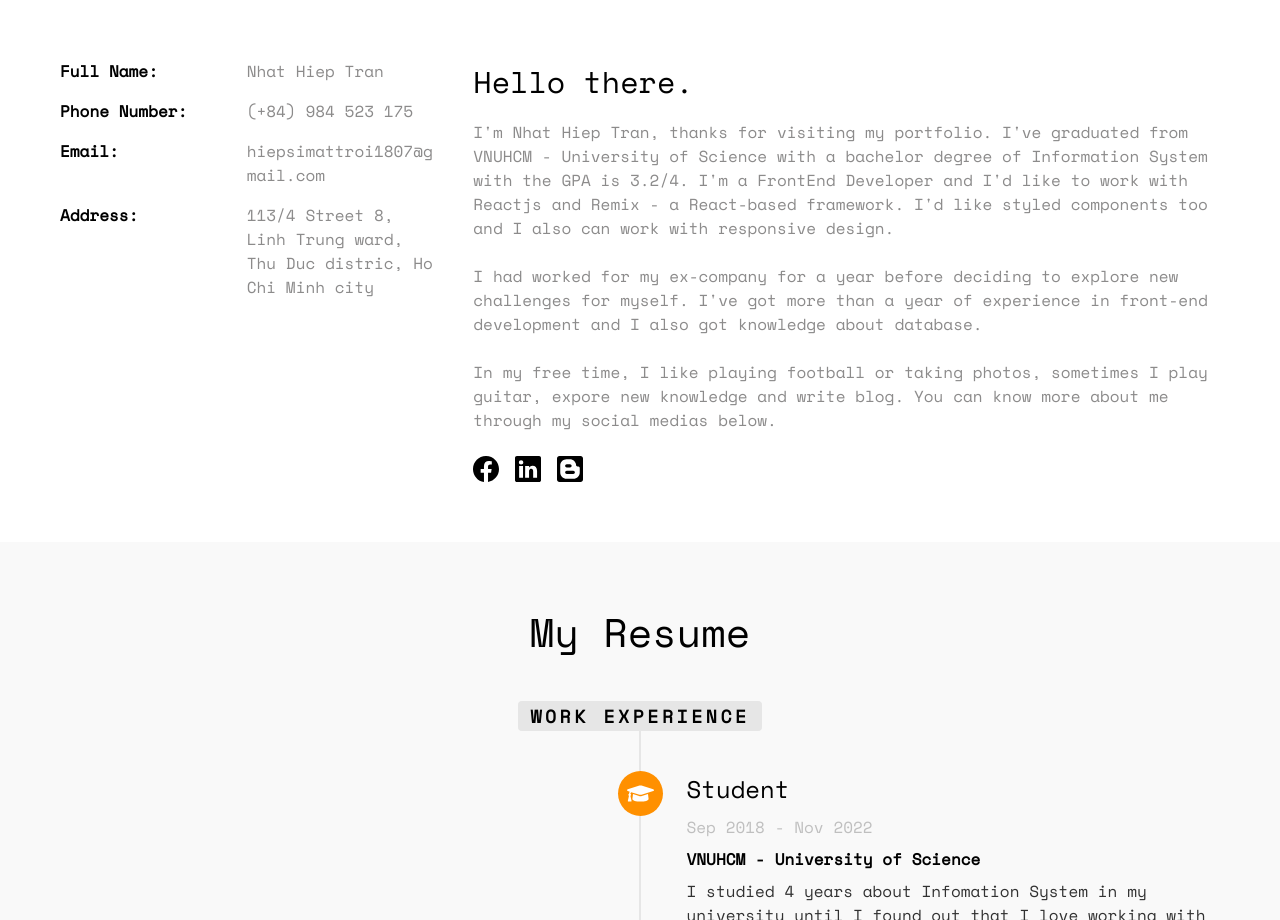
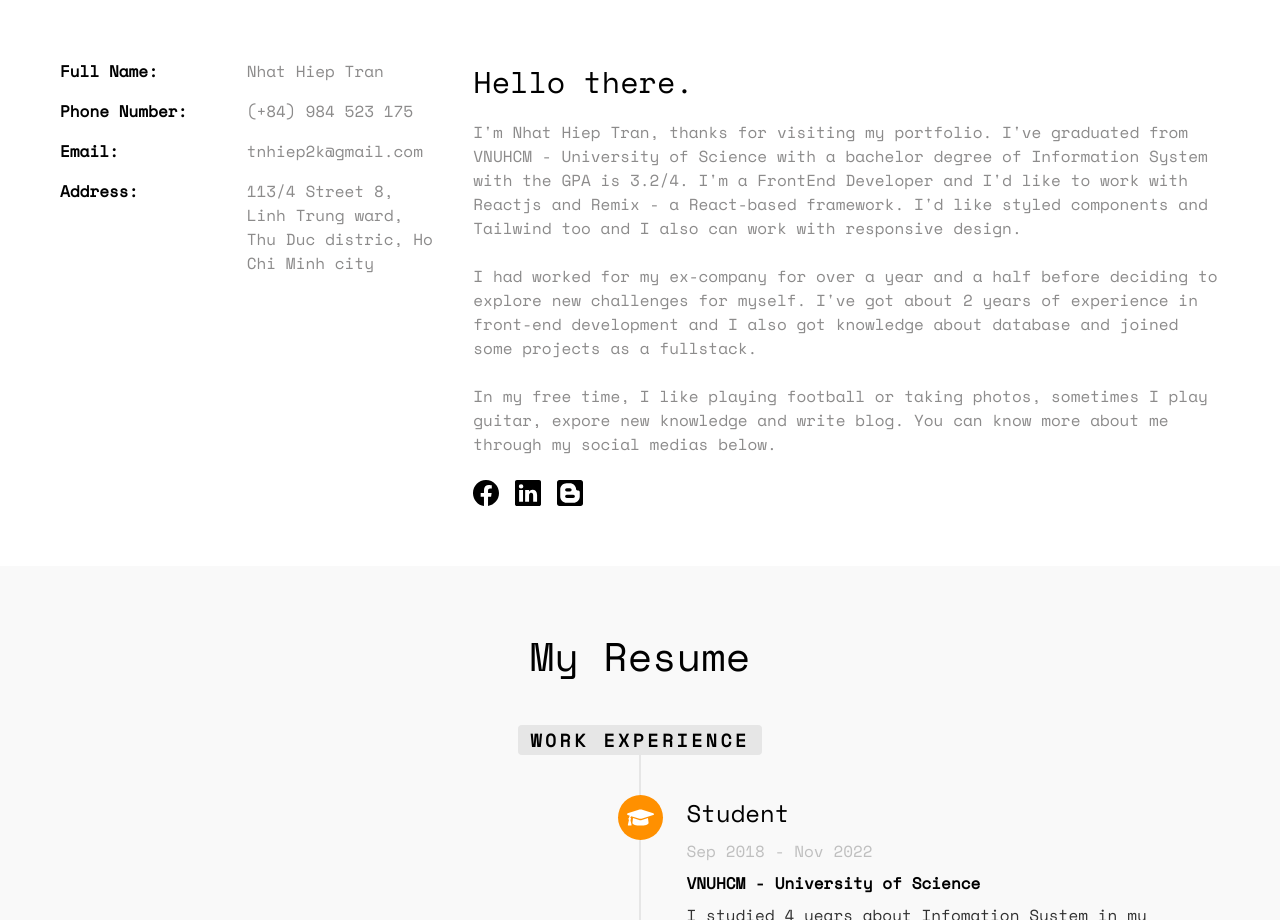
Before and after one commit to hippieknight/new-portfolio, a Next.js app: page / in a window 1280 px wide. Shown: the part 920-1840 px from the top of the page. Built offline with nearby package versions, Linux system fonts and the light colour scheme.

Commit message:
Update AboutMe.js

```diff
--- a/public/components/about/AboutMe.js
+++ b/public/components/about/AboutMe.js
@@ -42,14 +42,14 @@ const AboutMe = () => {
             from VNUHCM - University of Science with a bachelor degree of
             Information System with the GPA is 3.2/4. I'm a FrontEnd Developer
             and I'd like to work with Reactjs and Remix - a React-based
-            framework. I'd like styled components too and I also can work with
+            framework. I'd like styled components and Tailwind too and I also can work with
             responsive design.`}
             <br />
             <br />
-            {`I had worked for my ex-company for a year before deciding to
-            explore new challenges for myself. I've got more than a year of
+            {`I had worked for my ex-company for over a year and a half before deciding to
+            explore new challenges for myself. I've got about 2 years of
             experience in front-end development and I also got knowledge about
-            database.`}
+            database and joined some projects as a fullstack.`}
             <br />
             <br />
             In my free time, I like playing football or taking photos, sometimes
@@ -79,7 +79,7 @@ const selfInfomation = [
   {
     id: 3,
     label: "Email",
-    value: "hiepsimattroi1807@gmail.com",
+    value: "tnhiep2k@gmail.com",
   },
   {
     id: 4,
```
